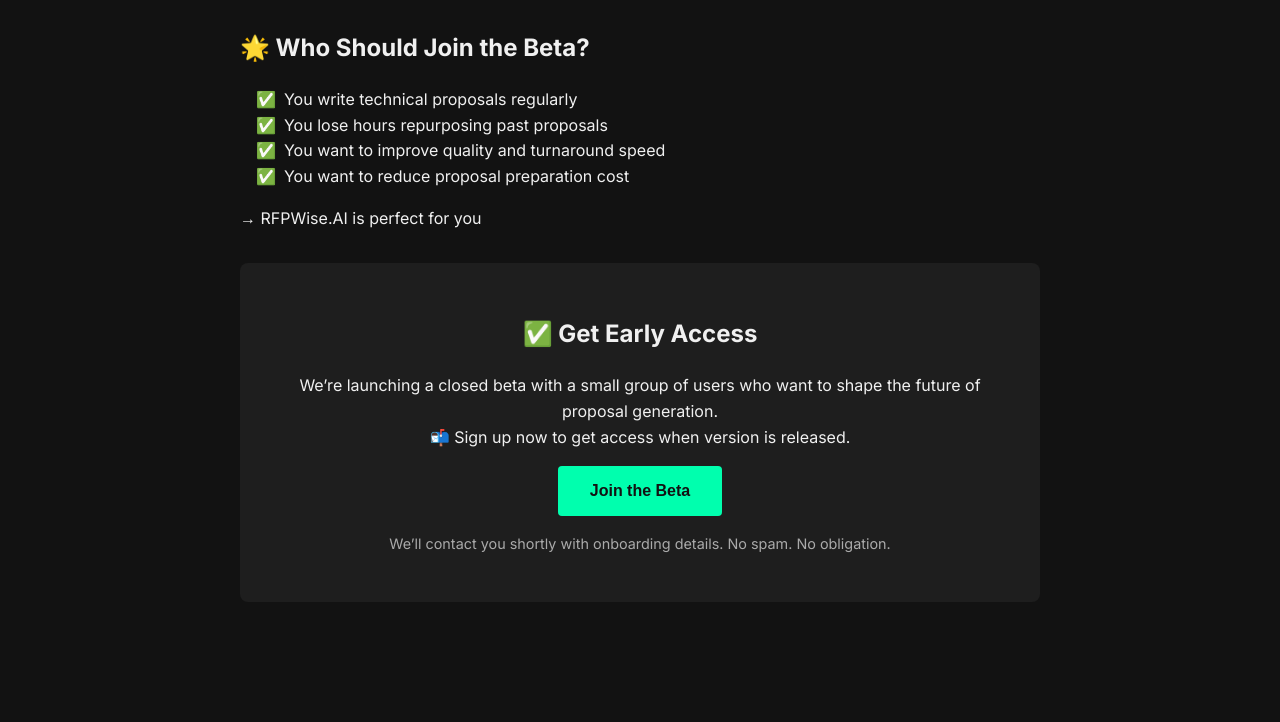
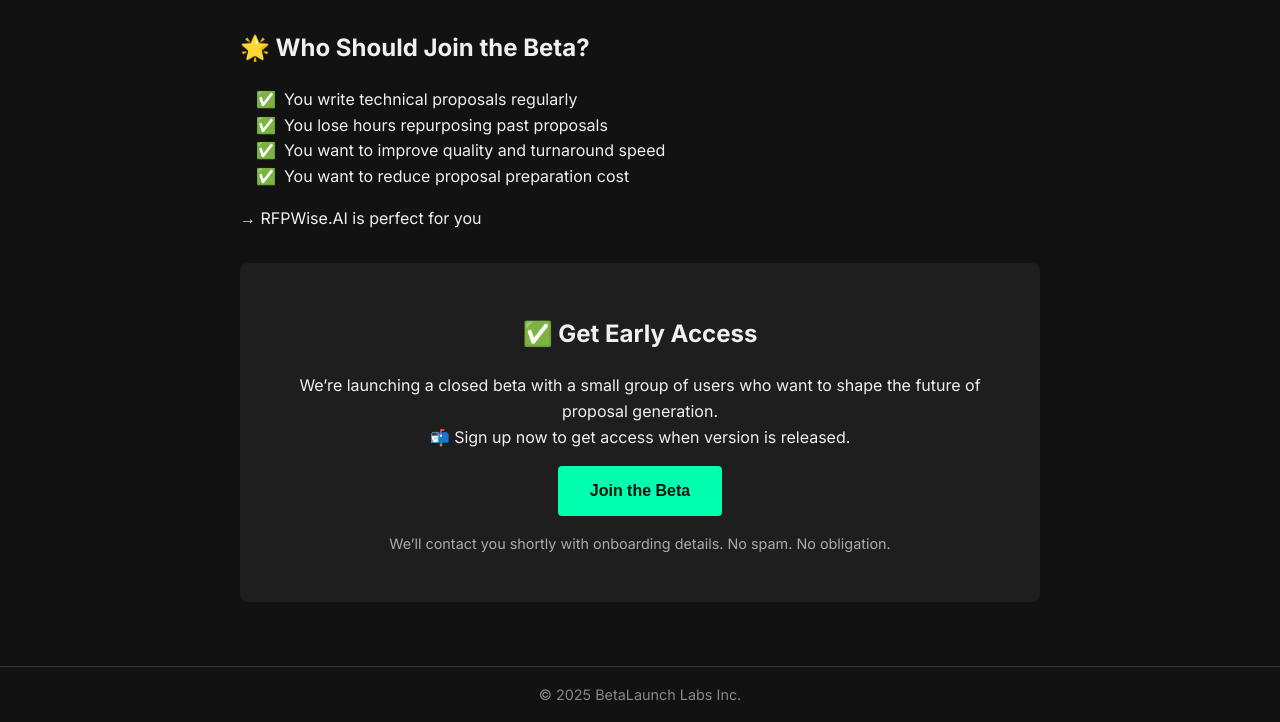
Before and after one commit to BetaLaunchLabs/RFPWiseAI-Beta, a plain HTML site: page index.html in a window 1280 px wide. Shown: the part 1638-2360 px from the top of the page. Before the commit the page ends 2304 px from the top, so only its background shows below. Drawn offline with Linux system fonts and the light colour scheme.

Commit message:
Add footer with © 2025 BetaLaunch Labs Inc.

```diff
--- a/index.html
+++ b/index.html
@@ -161,5 +161,8 @@
       </p>
     </section>
   </main>
+  <footer style="text-align:center; padding: 1rem 0; font-size: 0.9rem; color: #888; border-top: 1px solid #333;">
+    © 2025 BetaLaunch Labs Inc.
+  </footer>
 </body>
 </html>
```
